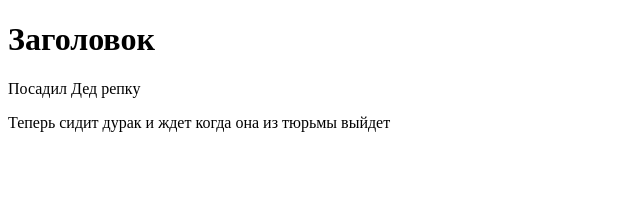
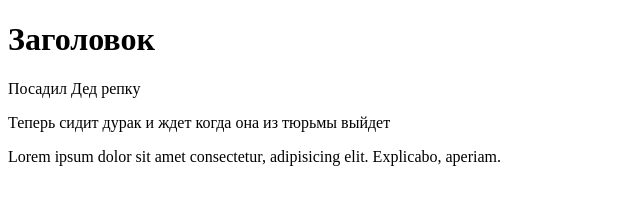
Before and after one commit to Adcku/project, a plain HTML site: page index.html in a window 1280 px wide. Shown: the whole page, without its empty margins (0-640 px from the left). Drawn offline with Linux system fonts and the light colour scheme.

Commit message:
Добавил текст 3

```diff
--- a/index.html
+++ b/index.html
@@ -12,6 +12,7 @@
 
     <p>Посадил Дед репку</p>
     <p>Теперь сидит дурак и ждет когда она из тюрьмы выйдет</p>
+    <p>Lorem ipsum dolor sit amet consectetur, adipisicing elit. Explicabo, aperiam.</p>
 
 </body>
 </html>
```
